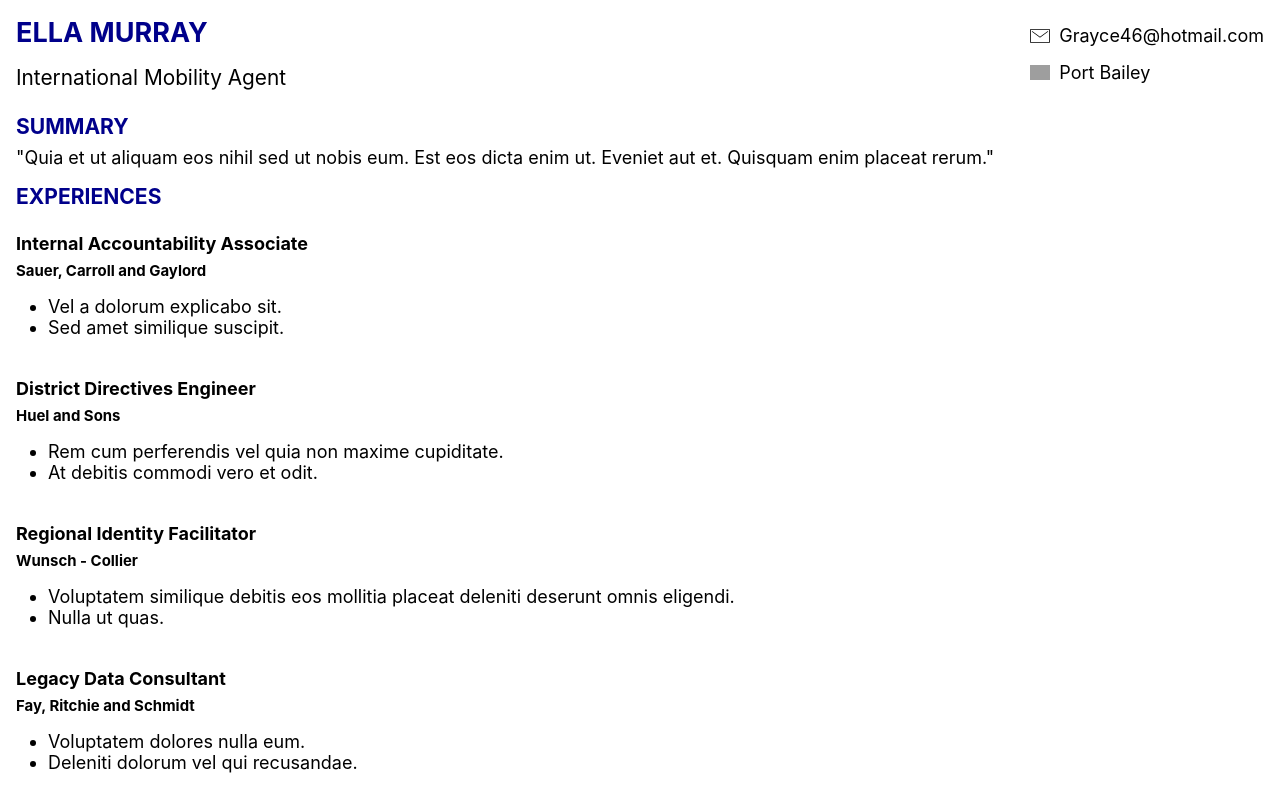
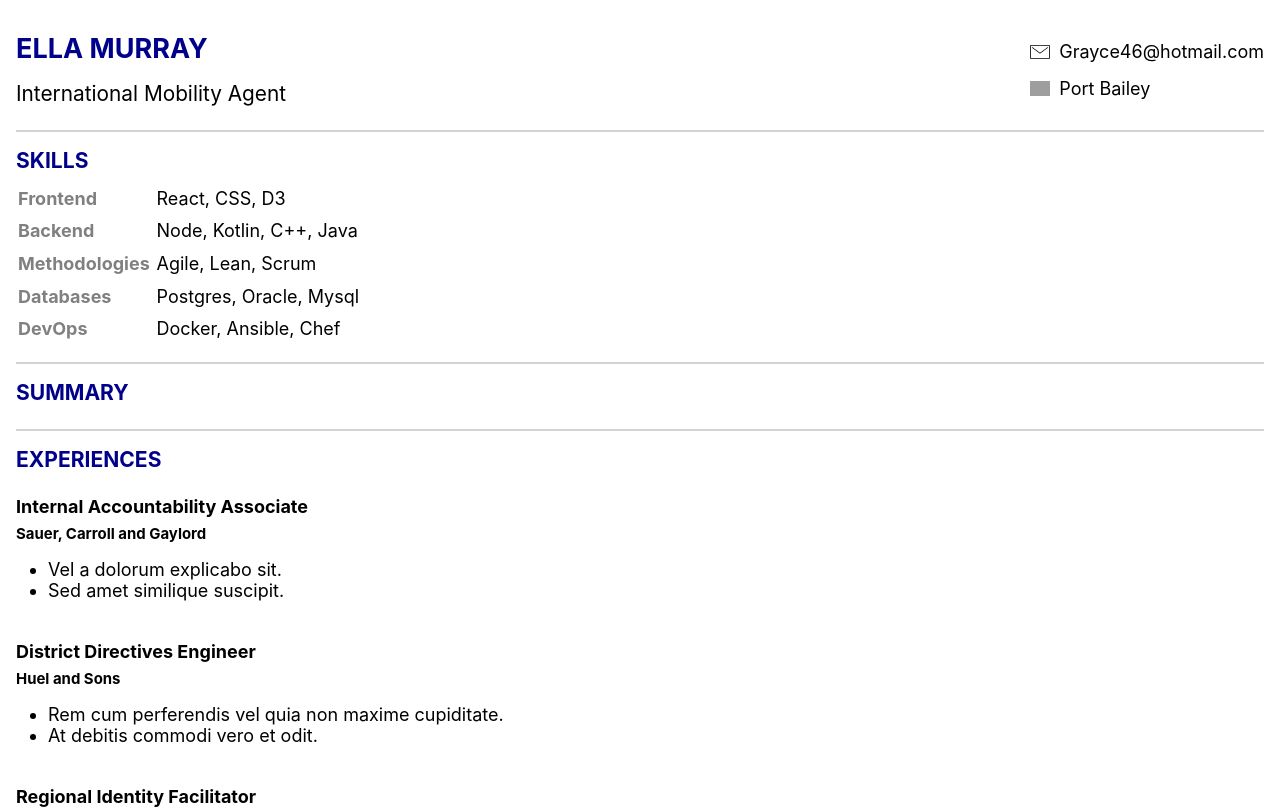
Before and after one commit to FredericHeem/cvtemplate, a React (Create React App) app: page / in a window 1280 px wide. Shown: the top 809 px of the page. Built offline with nearby package versions, Linux system fonts and the light colour scheme; grey boxes are pictures that could not be loaded.

Commit message:
add skills

```diff
--- a/src/App.js
+++ b/src/App.js
@@ -20,7 +20,33 @@
     experience: faker.name.jobTitle()
   },
   summary: faker.lorem.paragraph(),
-  skills: {},
+  skills: [
+    {
+      category: "Frontend",
+      items: [{ name: "React" }, { name: "CSS" }, { name: "D3" }]
+    },
+    {
+      category: "Backend",
+      items: [
+        { name: "Node" },
+        { name: "Kotlin" },
+        { name: "C++" },
+        { name: "Java" }
+      ]
+    },
+    {
+      category: "Methodologies",
+      items: [{ name: "Agile" }, { name: "Lean" }, { name: "Scrum" }]
+    },
+    {
+      category: "Databases",
+      items: [{ name: "Postgres" }, { name: "Oracle" }, { name: "Mysql" }]
+    },
+    {
+      category: "DevOps",
+      items: [{ name: "Docker" }, { name: "Ansible" }, { name: "Chef" }]
+    }
+  ],
   experiences: [
     experienceFake(),
     experienceFake(),
@@ -37,6 +63,33 @@
   >
     <h3>Summary</h3>
     {JSON.stringify(summary)}
+  </section>
+);
+const SkillSection = ({ skill = {} }) => (
+  <tr>
+    <th>{skill.category}</th>
+    <td>{skill.items.map(item => item.name).join(", ")}</td>
+  </tr>
+);
+
+const Skills = ({ skills = [] }) => (
+  <section>
+    <h3>Skills</h3>
+    <table
+      css={css`
+        th {
+          text-align: left;
+          color: gray;
+          padding: 0.3rem 0.3rem 0.3rem 0;
+        }
+      `}
+    >
+      <tbody>
+        {skills.map((skill, key) => (
+          <SkillSection key={key} skill={skill} />
+        ))}
+      </tbody>
+    </table>
   </section>
 );
 
@@ -67,10 +120,7 @@
 );
 
 const BasicInfo = ({ info }) => (
-  <section
-    css={css`
-    `}
-  >
+  <section css={css``}>
     <div
       css={css`
         display: flex;
@@ -134,6 +184,10 @@
           margin: 0;
           padding: 0;
         }
+        section {
+          padding:1rem 0 1rem 0;
+          border-bottom: 2px solid lightgray;
+        }
         h1,
         h2,
         h3 {
@@ -151,7 +205,8 @@
       `}
     >
       <BasicInfo info={content.basicInfo} />
-      <Summary summary={content.summary} />
+      <Skills skills={content.skills} />
+      <Summary skills={content.summary} />
       <Experiences experiences={content.experiences} />
       {/*JSON.stringify(content, null, 4)*/}
     </main>
```
